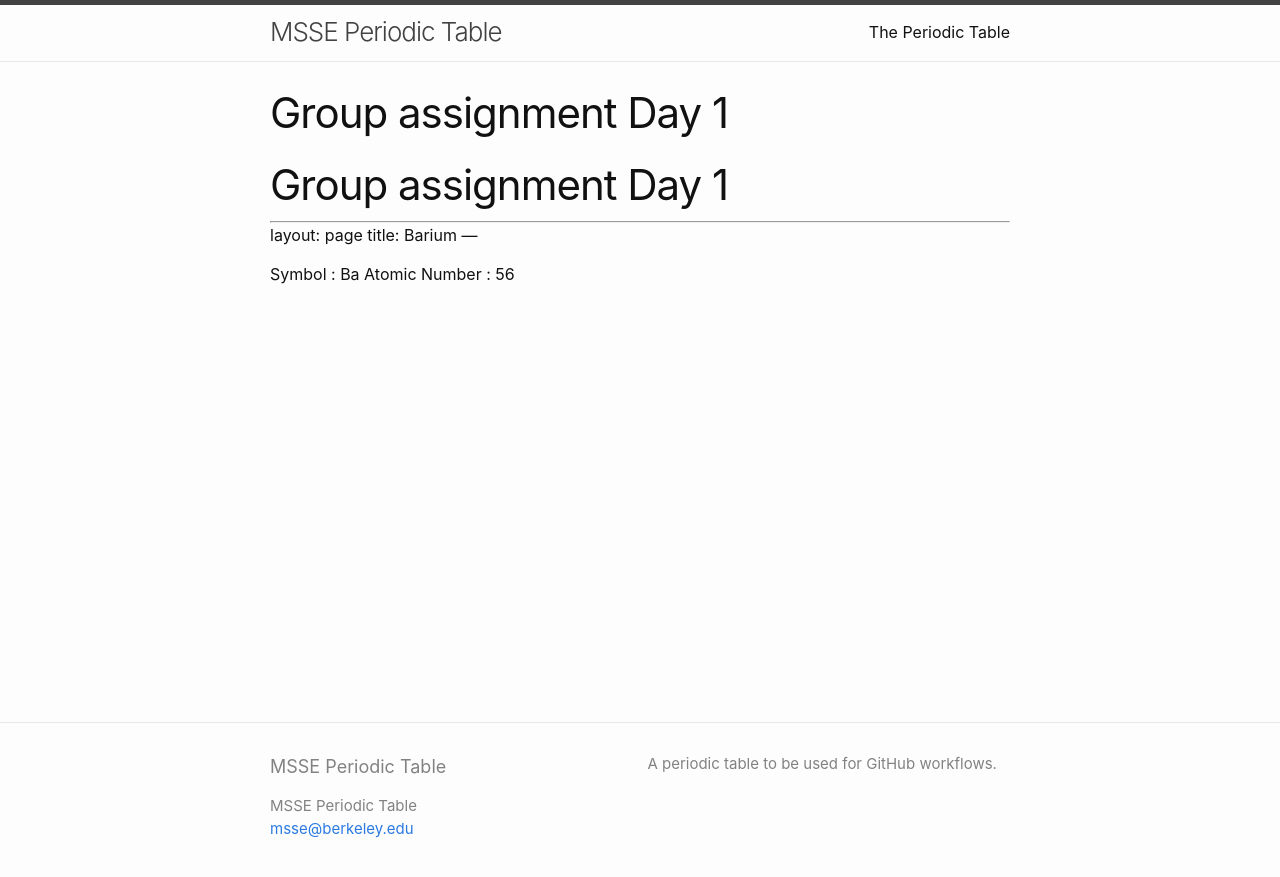
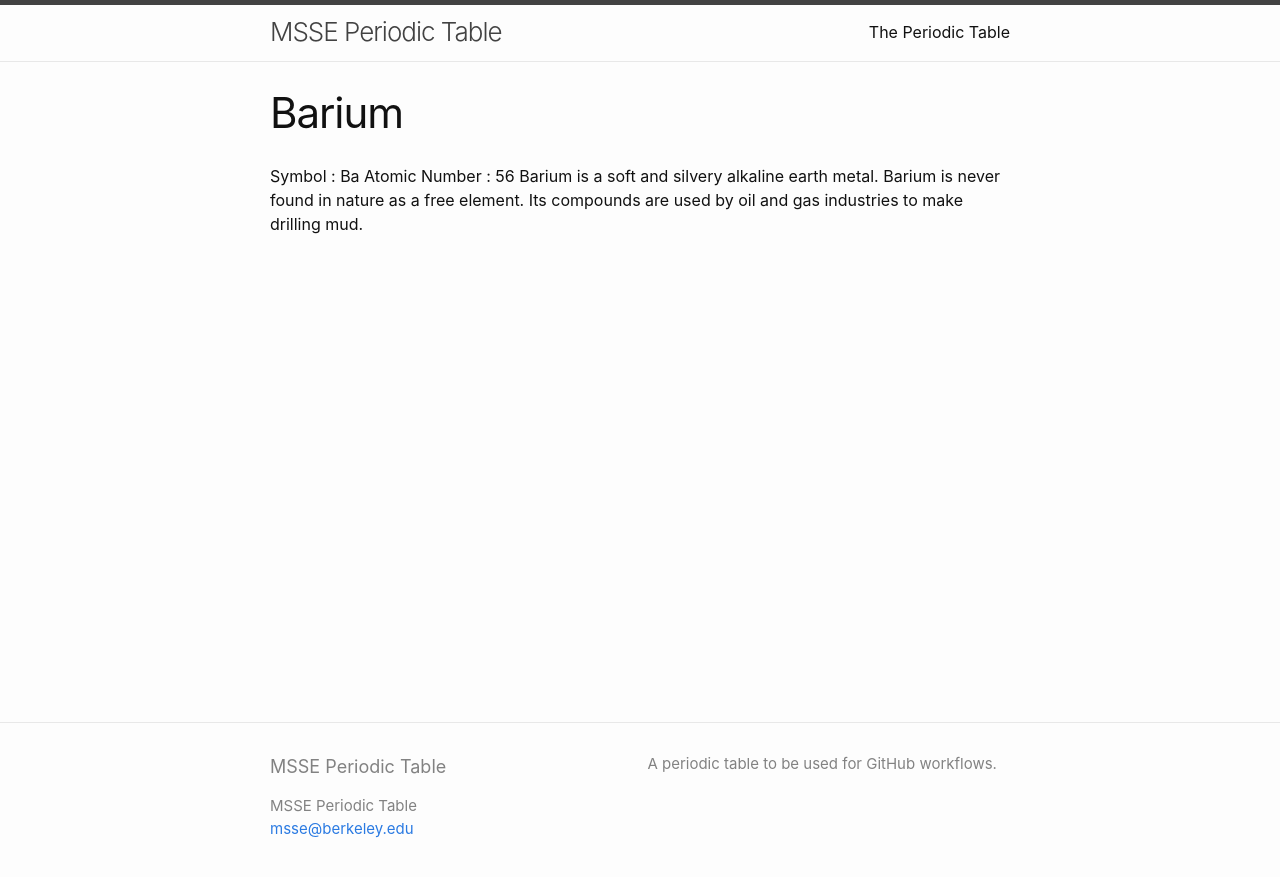
Before and after one commit to msse-chem-280-2023/periodic-table, a Jekyll site: the page built from elements/barium.md, in a window 1280 px wide. Shown: the top 877 px of the page. Built offline with Jekyll 4.4.1, drawn with Linux system fonts in a browser that asks for light colours; our own code applies the rules of GitHub Pages for plain Markdown files.

Commit message:
correct the title and add fun facts

```diff
--- a/elements/barium.md
+++ b/elements/barium.md
@@ -1,5 +1,3 @@
-# Group assignment Day 1
-
 ---
 layout: page
 title: Barium
@@ -7,3 +5,4 @@ title: Barium
 
 Symbol : Ba
 Atomic Number : 56
+Barium is a soft and silvery alkaline earth metal. Barium is never found in nature as a free element. Its compounds are used by oil and gas industries to make drilling mud.
```
